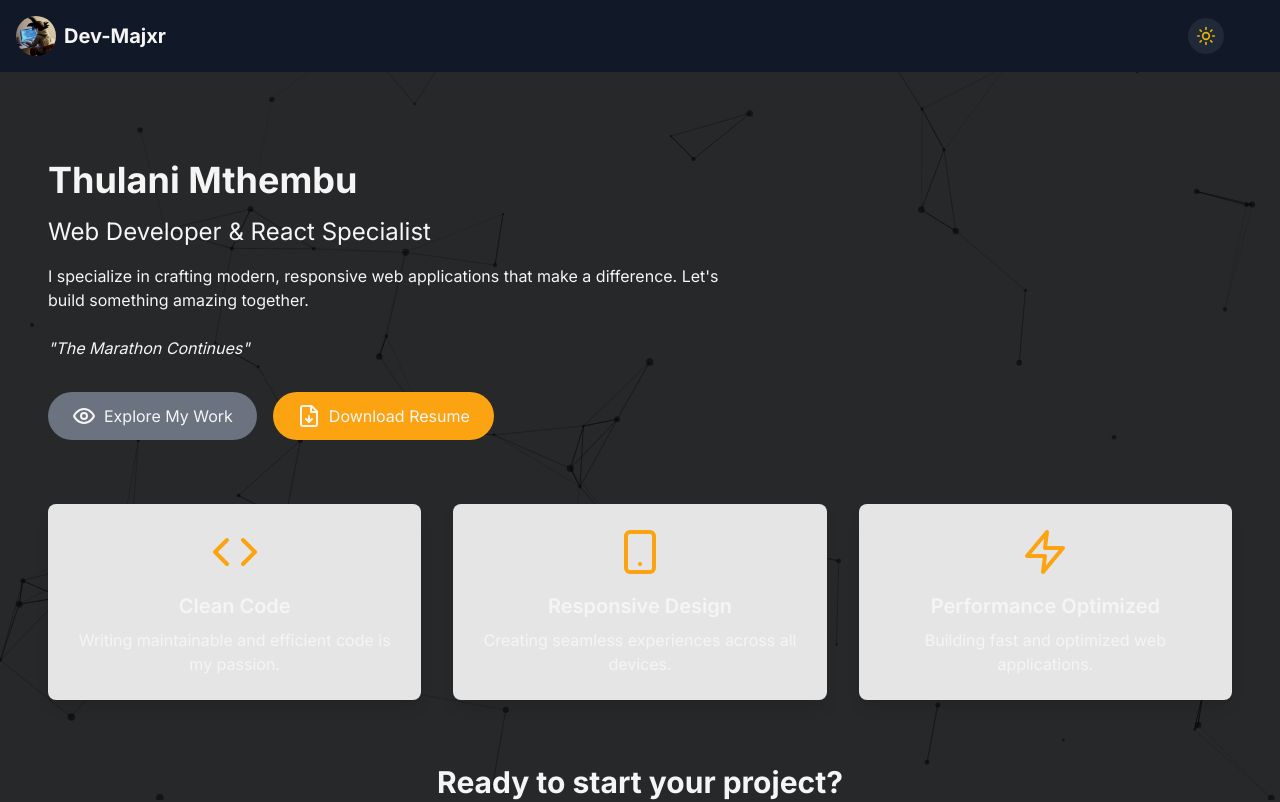
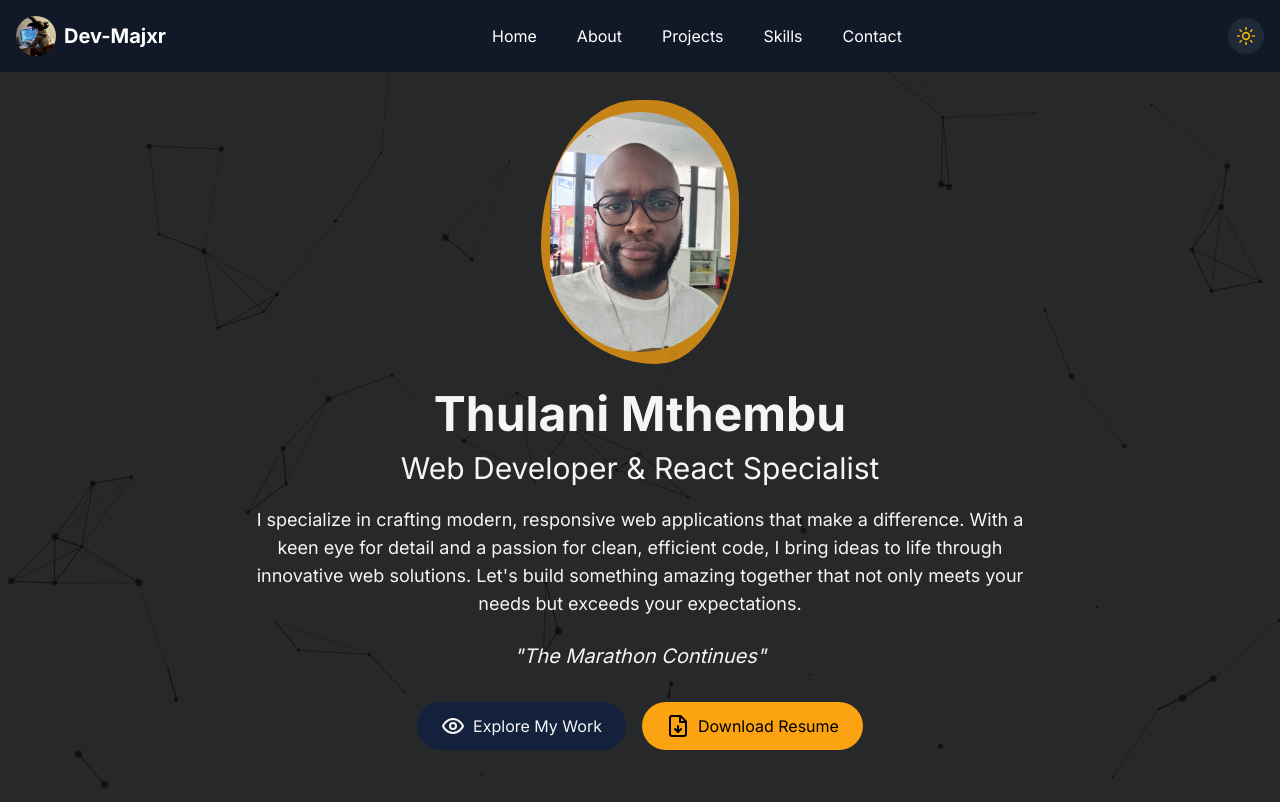
Before and after one commit to ThulaniMthembu/portfolio-website, a Next.js app: page / in a window 1280 px wide. Shown: the top 802 px of the page. Built offline with nearby package versions, Linux system fonts and the light colour scheme.

Commit message:
Final UI updates

```diff
--- a/package.json
+++ b/package.json
@@ -18,6 +18,7 @@
     "next-themes": "^0.2.1",
     "react": "^18.2.0",
     "react-dom": "^18.2.0",
+    "react-intersection-observer": "^9.13.1",
     "react-tsparticles": "^2.12.2",
     "tsparticles": "^3.5.0",
     "yup": "^1.2.0"
--- a/src/app/contact/page.tsx
+++ b/src/app/contact/page.tsx
@@ -2,7 +2,7 @@
 
 import React, { useState, useRef } from 'react'
 import emailjs from '@emailjs/browser'
-import { MapPin, Phone, Mail } from 'lucide-react'
+import { MapPin, Phone, Mail, Send } from 'lucide-react'
 import { motion } from 'framer-motion'
 import Toaster from '@/components/Toaster'
 import StructuredData from '@/components/StructuredData'
@@ -101,89 +101,121 @@ export default function Contact() {
     }
   };
 
+  const containerVariants = {
+    hidden: { opacity: 0 },
+    visible: {
+      opacity: 1,
+      transition: {
+        delayChildren: 0.3,
+        staggerChildren: 0.2
+      }
+    }
+  };
+
+  const itemVariants = {
+    hidden: { y: 20, opacity: 0 },
+    visible: {
+      y: 0,
+      opacity: 1
+    }
+  };
+
   return (
     <>
       <StructuredData data={structuredData} />
-      <div className="container mx-auto px-4 py-24">
-        <h1 className="text-4xl font-bold mb-8 text-center">Contact Me</h1>
-
-        <div className="grid md:grid-cols-2 gap-8">
-          <div>
-            <h2 className="text-2xl font-semibold mb-4">Get in Touch</h2>
+      <motion.div
+        className="container mx-auto px-4 py-24 min-h-screen flex items-center"
+        initial="hidden"
+        animate="visible"
+        variants={containerVariants}
+      >
+        <div className="w-full max-w-4xl mx-auto bg-gray-100 dark:bg-background-dark shadow-lg rounded-lg overflow-hidden">
+          <div className="md:flex">
+            <motion.div
+              className="md:w-1/2 p-8 bg-primary text-white"
+              variants={itemVariants}
+            >
+              <h2 className="text-3xl font-bold mb-4">Get in Touch</h2>
               <p className="mb-6">
                 I&apos;m always open to new opportunities and collaborations. Feel free to reach out if you have any questions or just want to say hello!
               </p>
-            <blockquote className="border-l-4 border-primary pl-4 italic mb-6">
+              <blockquote className="border-l-4 border-white pl-4 italic mb-6">
                 &quot;The marathon continues not because it&apos;s easy, but because the journey itself is a testament to our resilience and determination. Keep running forward, no matter how long the road may be.&quot;
               </blockquote>
               <div className="space-y-4">
-              <div className="flex items-center">
-                <MapPin className="mr-2 text-primary" />
+                <motion.div className="flex items-center" variants={itemVariants}>
+                  <MapPin className="mr-2" />
                   <span>Johannesburg, ZA</span>
+                </motion.div>
+                <motion.div className="flex items-center" variants={itemVariants}>
+                  <Phone className="mr-2" />
+                  <span>+27 72 4351 5616</span>
+                </motion.div>
+                <motion.div className="flex items-center" variants={itemVariants}>
+                  <Mail className="mr-2" />
+                  <span>thulanim457@gmail.com</span>
+                </motion.div>
               </div>
-              <div className="flex items-center">
-                <Phone className="mr-2 text-primary" />
-                <span>+27 72 4351 5616</span>
-              </div>
-              <div className="flex items-center">
-                <Mail className="mr-2 text-primary" />
-                <span>thulanim457@gmail.com</span>
-              </div>
-            </div>
-          </div>
-
+            </motion.div>
+            <motion.div
+              className="md:w-1/2 p-8 bg-white dark:bg-background-dark"
+              variants={itemVariants}
+            >
+              <h2 className="text-2xl font-bold mb-4 text-gray-800 dark:text-foreground-dark">Send a Message</h2>
               <form ref={formRef} onSubmit={handleSubmit} className="space-y-4">
                 <div>
-              <label htmlFor="from_name" className="block mb-1 font-medium">Name</label>
+                  <label htmlFor="from_name" className="block mb-1 font-medium text-gray-700 dark:text-foreground-dark">Name</label>
                   <input
                     type="text"
                     id="from_name"
                     name="from_name"
-                className="w-full px-3 py-2 border border-accent rounded-md focus:outline-none focus:ring-2 focus:ring-primary bg-background text-foreground"
+                    className="w-full px-3 py-2 border border-gray-300 rounded-md focus:outline-none focus:ring-2 focus:ring-primary bg-white dark:bg-background-dark text-gray-800 dark:text-foreground-dark"
                     required
                   />
                 </div>
                 <div>
-              <label htmlFor="reply_to" className="block mb-1 font-medium">Email</label>
+                  <label htmlFor="reply_to" className="block mb-1 font-medium text-gray-700 dark:text-foreground-dark">Email</label>
                   <input
                     type="email"
                     id="reply_to"
                     name="reply_to"
-                className="w-full px-3 py-2 border border-accent rounded-md focus:outline-none focus:ring-2 focus:ring-primary bg-background text-foreground"
+                    className="w-full px-3 py-2 border border-gray-300 rounded-md focus:outline-none focus:ring-2 focus:ring-primary bg-white dark:bg-background-dark text-gray-800 dark:text-foreground-dark"
                     required
                   />
                 </div>
                 <div>
-              <label htmlFor="phone_number" className="block mb-1 font-medium">Phone Number</label>
+                  <label htmlFor="phone_number" className="block mb-1 font-medium text-gray-700 dark:text-foreground-dark">Phone Number</label>
                   <input
                     type="tel"
                     id="phone_number"
                     name="phone_number"
-                className="w-full px-3 py-2 border border-accent rounded-md focus:outline-none focus:ring-2 focus:ring-primary bg-background text-foreground"
+                    className="w-full px-3 py-2 border border-gray-300 rounded-md focus:outline-none focus:ring-2 focus:ring-primary bg-white dark:bg-background-dark text-gray-800 dark:text-foreground-dark"
                   />
                 </div>
                 <div>
-              <label htmlFor="message" className="block mb-1 font-medium">Message</label>
+                  <label htmlFor="message" className="block mb-1 font-medium text-gray-700 dark:text-foreground-dark">Message</label>
                   <textarea
                     id="message"
                     name="message"
                     rows={4}
-                className="w-full px-3 py-2 border border-accent rounded-md focus:outline-none focus:ring-2 focus:ring-primary bg-background text-foreground"
+                    className="w-full px-3 py-2 border border-gray-300 rounded-md focus:outline-none focus:ring-2 focus:ring-primary bg-white dark:bg-background-dark text-gray-800 dark:text-foreground-dark"
                     required
                   ></textarea>
                 </div>
                 <motion.button
                   type="submit"
-              className="bg-primary text-foreground px-6 py-2 rounded-md hover:bg-opacity-90 transition-colors font-medium"
+                  className="w-full bg-primary text-white px-6 py-3 rounded-md hover:bg-opacity-90 transition-colors font-medium flex items-center justify-center"
                   whileHover={{ scale: 1.05 }}
                   whileTap={{ scale: 0.95 }}
                   disabled={isSending}
                 >
-              {isSending ? 'Sending message...' : 'Send Message'}
+                  {isSending ? 'Sending...' : 'Send Message'}
+                  <Send className="ml-2" size={18} />
                 </motion.button>
               </form>
+            </motion.div>
           </div>
-
+        </div>
         {toaster.type && (
           <Toaster
             message={toaster.message}
@@ -191,7 +223,7 @@ export default function Contact() {
             onClose={() => setToaster({ message: '', type: null })}
           />
         )}
-      </div>
+      </motion.div>
     </>
   )
 }
--- a/src/app/page.tsx
+++ b/src/app/page.tsx
@@ -1,11 +1,25 @@
 "use client";
 
+import { useEffect, useState } from 'react';
 import Link from 'next/link';
-import { ArrowRight, Code, Smartphone, Zap, FileDown, Eye } from 'lucide-react';
-import { motion } from 'framer-motion';
+import Image from 'next/image';
+import { FileDown, Eye } from 'lucide-react';
+import { motion, useAnimation } from 'framer-motion';
+import { useInView } from 'react-intersection-observer';
 import StructuredData from '@/components/StructuredData';
 
 export default function Home() {
+  const [mounted, setMounted] = useState(false);
+  const controls = useAnimation();
+  const [ref, inView] = useInView();
+
+  useEffect(() => {
+    setMounted(true);
+    if (inView) {
+      controls.start('visible');
+    }
+  }, [controls, inView]);
+
   const structuredData = {
     "@context": "https://schema.org",
     "@type": "Person",
@@ -13,11 +27,6 @@ export default function Home() {
     "alternateName": "Dev Majxr",
     "description": "Web Developer & React Specialist",
     "url": "https://devmajxr.co.za",
-    "sameAs": [
-      "https://github.com/yourgithub",
-      "https://linkedin.com/in/yourlinkedin",
-      "https://twitter.com/yourtwitter"
-    ],
     "jobTitle": "Web Developer",
     "worksFor": {
       "@type": "Organization",
@@ -25,62 +34,103 @@ export default function Home() {
     }
   };
 
+  const containerVariants = {
+    hidden: { opacity: 0 },
+    visible: {
+      opacity: 1,
+      transition: {
+        delayChildren: 0.3,
+        staggerChildren: 0.2
+      }
+    }
+  };
+
+  const itemVariants = {
+    hidden: { y: 20, opacity: 0 },
+    visible: {
+      y: 0,
+      opacity: 1
+    }
+  };
+
+  if (!mounted) return null;
+
   return (
     <>
       <StructuredData data={structuredData} />
-      <div className="container mx-auto px-4 py-24 flex flex-col justify-between min-h-screen">
-        <section className="text-left mb-16">
-          <h1 className="text-4xl font-bold mb-4">Thulani Mthembu</h1>
-          <h2 className="text-2xl mb-4">Web Developer & React Specialist</h2>
-          <p className="mb-6 max-w-2xl">
-            I specialize in crafting modern, responsive web applications that make a difference. Let&apos;s build something amazing together.
-          </p>
-          <p className="italic mb-8">&quot;The Marathon Continues&quot;</p>
-          <div className="flex space-x-4">
-            <Link href="/projects" className="inline-flex items-center bg-gray-500 text-background px-6 py-3 rounded-full hover:bg-opacity-90 transition-all transform hover:scale-105">
+      <style jsx global>{`
+        @keyframes wobble {
+          0%, 100% { border-radius: 60% 40% 30% 70% / 60% 30% 70% 40%; }
+          25% { border-radius: 30% 60% 70% 40% / 50% 60% 30% 60%; }
+          50% { border-radius: 50% 60% 30% 60% / 30% 70% 50% 60%; }
+          75% { border-radius: 60% 40% 60% 30% / 70% 30% 60% 40%; }
+        }
+        .wobble-border {
+          animation: wobble 15s ease-in-out infinite;
+        }
+      `}</style>
+      <div className="container mx-auto px-4 py-12 flex flex-col justify-between min-h-screen">
+        <motion.section
+          className="text-left md:text-center mb-16"
+          initial="hidden"
+          animate="visible"
+          variants={containerVariants}
+        >
+          <motion.div variants={itemVariants} className="mb-8 relative inline-block">
+            <div className="absolute inset-0 bg-primary opacity-75 wobble-border" style={{ transform: 'scale(1.1)' }}></div>
+            <Image
+              src="/images/Thulani.jpg"
+              alt="Thulani Mthembu"
+              width={180}
+              height={180}
+              className="rounded-full relative z-10"
+            />
+          </motion.div>
+          <motion.div variants={itemVariants}>
+            <h1 className="text-4xl md:text-5xl font-bold mb-3 text-foreground-light dark:text-foreground-dark">Thulani Mthembu</h1>
+            <h2 className="text-2xl md:text-3xl mb-5 text-foreground-light dark:text-foreground-dark">Web Developer & React Specialist</h2>
+          </motion.div>
+          <motion.p variants={itemVariants} className="mb-6 max-w-3xl mx-auto text-lg text-foreground-light dark:text-foreground-dark">
+            I specialize in crafting modern, responsive web applications that make a difference. With a keen eye for detail and a passion for clean, efficient code, I bring ideas to life through innovative web solutions. Let&apos;s build something amazing together that not only meets your needs but exceeds your expectations.
+          </motion.p>
+          <motion.p variants={itemVariants} className="italic mb-8 text-xl text-foreground-light dark:text-foreground-dark">&quot;The Marathon Continues&quot;</motion.p>
+          <motion.div variants={itemVariants} className="flex flex-col sm:flex-row justify-center gap-4">
+            <Link href="/projects" className="inline-flex items-center justify-center bg-secondary text-foreground-dark px-6 py-3 rounded-full hover:bg-opacity-90 transition-all transform hover:scale-105 w-full sm:w-auto">
               <Eye className="mr-2" />
               Explore My Work
             </Link>
-            <a href="/resume/Thulani_Mthembu_Resume.pdf" download className="inline-flex items-center bg-primary text-foreground px-6 py-3 rounded-full hover:bg-opacity-90 transition-all transform hover:scale-105">
+            <a href="/resume/Thulani_Mthembu_Resume.pdf" download className="inline-flex items-center justify-center bg-primary text-foreground-light px-6 py-3 rounded-full hover:bg-opacity-90 transition-all transform hover:scale-105 w-full sm:w-auto">
               <FileDown className="mr-2" />
               Download Resume
             </a>
-          </div>
-        </section>
+          </motion.div>
+        </motion.section>
 
-        <section className="grid md:grid-cols-3 gap-8 mb-16">
-          <motion.div
-            className="text-center p-6 bg-accent text-foreground rounded-lg shadow-lg"
-            whileHover={{ scale: 1.05, boxShadow: "0 10px 20px rgba(0,0,0,0.1)" }}
-          >
-            <Code size={48} className="mx-auto mb-4 text-primary" />
-            <h3 className="text-xl font-semibold mb-2">Clean Code</h3>
-            <p>Writing maintainable and efficient code is my passion.</p>
-          </motion.div>
-          <motion.div
-            className="text-center p-6 bg-accent text-foreground rounded-lg shadow-lg"
-            whileHover={{ scale: 1.05, boxShadow: "0 10px 20px rgba(0,0,0,0.1)" }}
-          >
-            <Smartphone size={48} className="mx-auto mb-4 text-primary" />
-            <h3 className="text-xl font-semibold mb-2">Responsive Design</h3>
-            <p>Creating seamless experiences across all devices.</p>
-          </motion.div>
-          <motion.div
-            className="text-center p-6 bg-accent text-foreground rounded-lg shadow-lg"
-            whileHover={{ scale: 1.05, boxShadow: "0 10px 20px rgba(0,0,0,0.1)" }}
-          >
-            <Zap size={48} className="mx-auto mb-4 text-primary" />
-            <h3 className="text-xl font-semibold mb-2">Performance Optimized</h3>
-            <p>Building fast and optimized web applications.</p>
-          </motion.div>
-        </section>
-
-        <section className="text-center">
-          <h2 className="text-3xl font-bold mb-4">Ready to start your project?</h2>
-          <Link href="/contact" className="inline-flex items-center bg-gray-500 text-background px-6 py-3 rounded-full hover:bg-opacity-90 transition-all transform hover:scale-105">
-            Get in Touch <ArrowRight className="ml-2" />
-          </Link>
-        </section>
+        <motion.section
+          ref={ref}
+          animate={controls}
+          initial="hidden"
+          variants={containerVariants}
+          className="grid md:grid-cols-3 gap-8 mb-16"
+        >
+          {[
+            { icon: "Code", title: "Clean Code", description: "Writing maintainable and efficient code is my passion." },
+            { icon: "Smartphone", title: "Responsive Design", description: "Creating seamless experiences across all devices." },
+            { icon: "Zap", title: "Performance Optimized", description: "Building fast and optimized web applications." }
+          ].map((item, index) => (
+            <motion.div
+              key={index}
+              className="text-center p-6 bg-background-light dark:bg-background-dark text-foreground-light dark:text-foreground-dark rounded-lg shadow-lg transform transition-all duration-300 hover:scale-105"
+              variants={itemVariants}
+            >
+              {item.icon === "Code" && <FileDown size={48} className="mx-auto mb-4 text-primary" />}
+              {item.icon === "Smartphone" && <Eye size={48} className="mx-auto mb-4 text-primary" />}
+              {item.icon === "Zap" && <FileDown size={48} className="mx-auto mb-4 text-primary" />}
+              <h3 className="text-xl font-semibold mb-2">{item.title}</h3>
+              <p>{item.description}</p>
+            </motion.div>
+          ))}
+        </motion.section>
       </div>
     </>
   );
--- a/src/components/Navbar.tsx
+++ b/src/components/Navbar.tsx
@@ -5,14 +5,25 @@ import Link from 'next/link'
 import Image from 'next/image'
 import { motion, AnimatePresence } from 'framer-motion'
 import { ThemeToggle } from './ThemeToggle'
+import { Menu, X } from 'lucide-react'
 
 const Navbar = () => {
   const [isOpen, setIsOpen] = useState(false)
 
   const toggleMenu = () => setIsOpen(!isOpen)
 
+  const NavLink = ({ href, children }: { href: string; children: React.ReactNode }) => (
+    <Link
+      href={href}
+      className="text-white hover:text-gray-300 transition-colors duration-200 lg:hover:bg-gray-800 lg:px-3 lg:py-2 lg:rounded"
+      onClick={() => setIsOpen(false)}
+    >
+      {children}
+    </Link>
+  )
+
   return (
-    <nav className='fixed top-0 left-0 right-0 bg-gray-900 text-background p-4 z-50'>
+    <nav className='fixed top-0 left-0 right-0 bg-gray-900 text-white p-4 z-50'>
       <div className='container mx-auto flex justify-between items-center'>
         <Link href='/' className='flex items-center space-x-2'>
           <Image
@@ -22,41 +33,27 @@ const Navbar = () => {
             height={40}
             className='rounded-full'
           />
-          <span className='font-bold text-lg sm:text-xl'>Dev-Majxr</span>
+          <span className='font-bold text-lg sm:text-xl text-white'>Dev-Majxr</span>
         </Link>
+        <div className='hidden lg:flex items-center space-x-4'>
+          <NavLink href='/'>Home</NavLink>
+          <NavLink href='/about'>About</NavLink>
+          <NavLink href='/projects'>Projects</NavLink>
+          <NavLink href='/skills'>Skills</NavLink>
+          <NavLink href='/contact'>Contact</NavLink>
+        </div>
         <div className='flex items-center space-x-4'>
           <ThemeToggle />
           <button
-            className='z-50'
+            className='lg:hidden z-50 hover:bg-gray-800 p-2 rounded transition-colors duration-200'
             onClick={toggleMenu}
             aria-label='Toggle menu'
           >
-            <motion.div
-              animate={isOpen ? "open" : "closed"}
-              className="w-6 h-6 flex flex-col justify-around"
-            >
-              <motion.span
-                variants={{
-                  closed: { rotate: 0, y: 0 },
-                  open: { rotate: 45, y: 8 },
-                }}
-                className="w-full h-0.5 bg-background block"
-              ></motion.span>
-              <motion.span
-                variants={{
-                  closed: { opacity: 1 },
-                  open: { opacity: 0 },
-                }}
-                className="w-full h-0.5 bg-background block"
-              ></motion.span>
-              <motion.span
-                variants={{
-                  closed: { rotate: 0, y: 0 },
-                  open: { rotate: -45, y: -8 },
-                }}
-                className="w-full h-0.5 bg-background block"
-              ></motion.span>
-            </motion.div>
+            {isOpen ? (
+              <X className="w-6 h-6 text-white" />
+            ) : (
+              <Menu className="w-6 h-6 text-white" />
+            )}
           </button>
         </div>
       </div>
@@ -67,13 +64,15 @@ const Navbar = () => {
             animate={{ x: 0 }}
             exit={{ x: "100%" }}
             transition={{ type: "tween", ease: "easeInOut", duration: 0.3 }}
-            className='fixed top-0 right-0 bottom-0 w-full bg-secondary text-background flex flex-col items-center justify-center'
+            className='lg:hidden fixed top-0 right-0 bottom-0 w-full bg-gray-900 text-white flex flex-col items-center justify-center'
           >
-            <Link href='/' className='text-2xl py-2' onClick={toggleMenu}>Home</Link>
-            <Link href='/about' className='text-2xl py-2' onClick={toggleMenu}>About</Link>
-            <Link href='/projects' className='text-2xl py-2' onClick={toggleMenu}>Projects</Link>
-            <Link href='/skills' className='text-2xl py-2' onClick={toggleMenu}>Skills</Link>
-            <Link href='/contact' className='text-2xl py-2' onClick={toggleMenu}>Contact</Link>
+            <div className="flex flex-col items-center space-y-6">
+              <NavLink href='/'>Home</NavLink>
+              <NavLink href='/about'>About</NavLink>
+              <NavLink href='/projects'>Projects</NavLink>
+              <NavLink href='/skills'>Skills</NavLink>
+              <NavLink href='/contact'>Contact</NavLink>
+            </div>
           </motion.div>
         )}
       </AnimatePresence>
```
Also changed, not shown: src/components/Loader.tsx (+51 -43 lines), 1 other file (tests, documents, lock files or other folders). Lines whose indentation alone changed are shown as unchanged.
